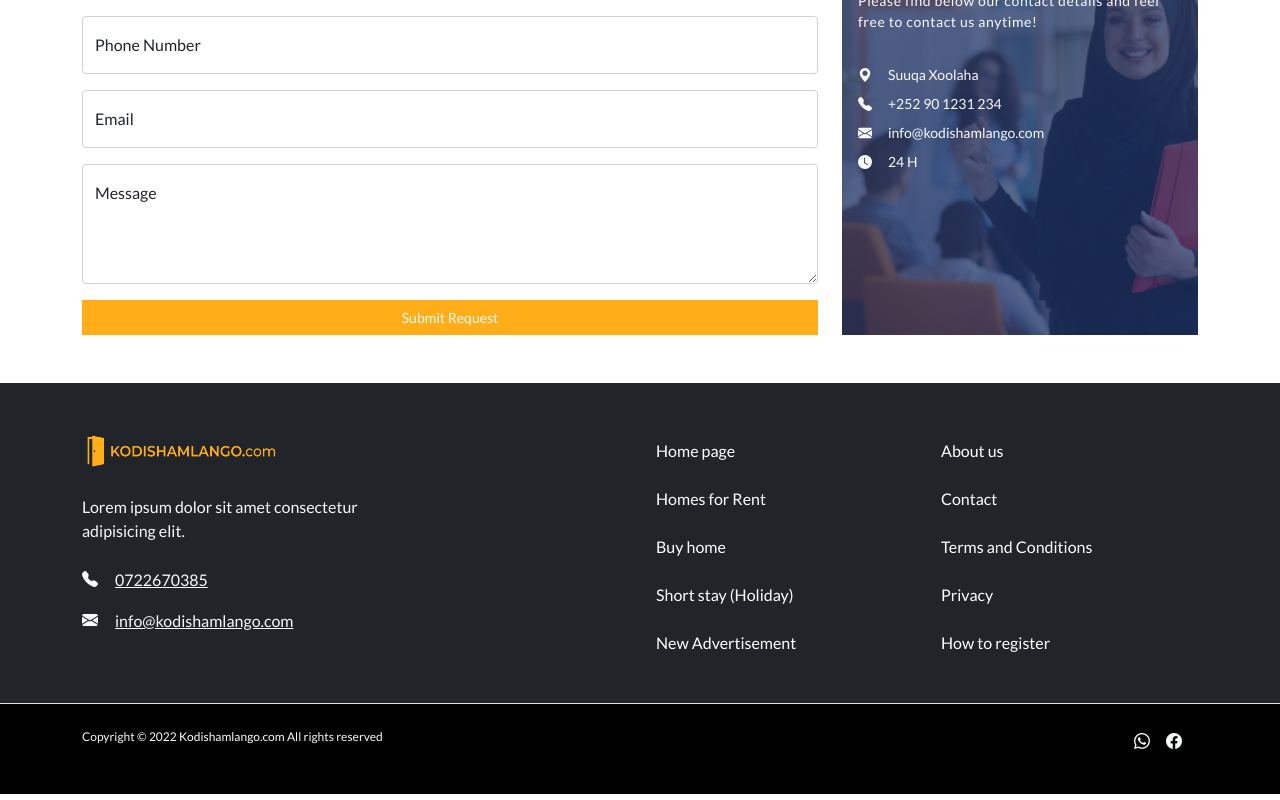
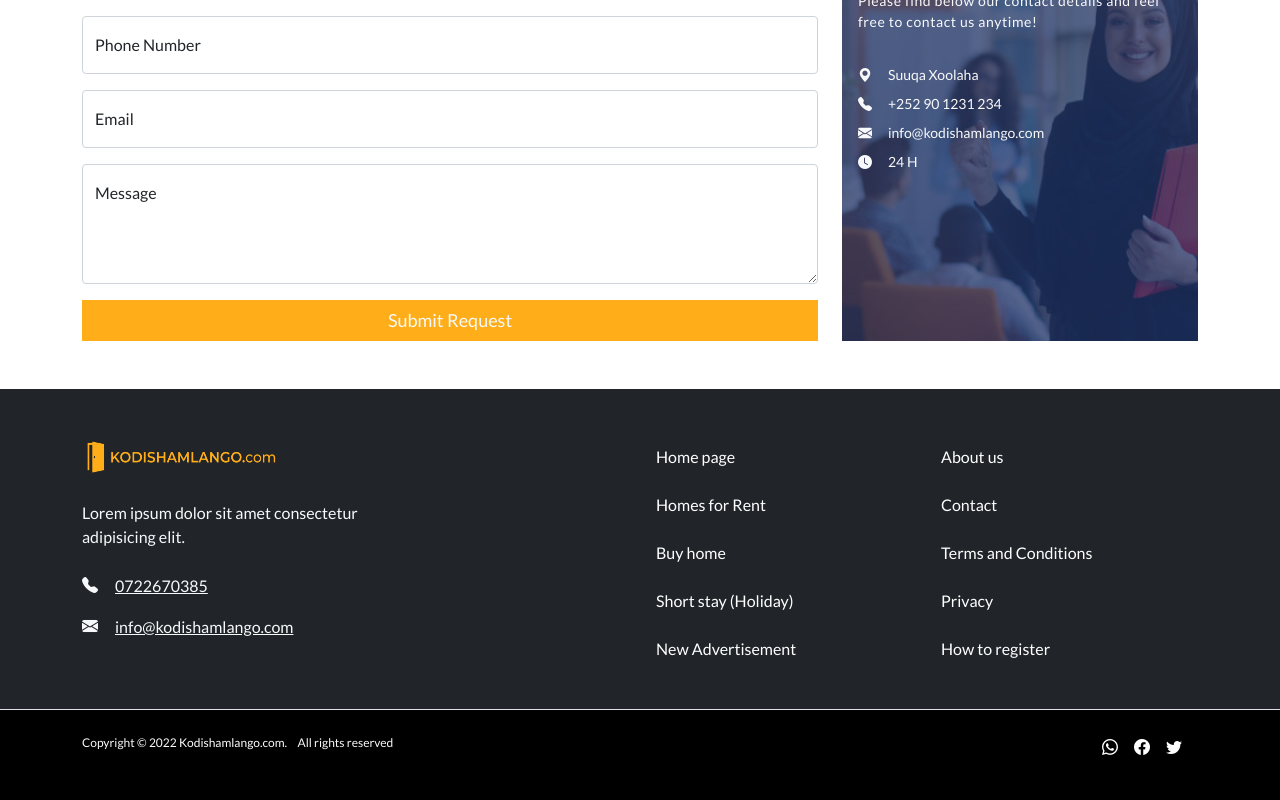
Before and after one commit to WaryaWaxbaro/kodishamlangocom, a Next.js app: page /contact in a window 1280 px wide. Shown: the part 1017-1817 px from the top of the page. Built offline with nearby package versions, Linux system fonts and the light colour scheme.

Commit message:
refactor footer styles

```diff
--- a/components/ContactRequestForm.js
+++ b/components/ContactRequestForm.js
@@ -41,7 +41,7 @@ export default function ContactRequestForm() {
           <label htmlFor="message">Message</label>
         </div>
         <div className="d-grid">
-          <button className="btn btn-primary text-light fs-14 rounded-0">
+          <button className="btn btn-primary text-light fs-18 rounded-0">
             Submit Request
           </button>
         </div>
--- a/layout/AppFooter.js
+++ b/layout/AppFooter.js
@@ -78,7 +78,10 @@ export default function AppFooter() {
               <div className="h-100 w-100 d-flex align-items-center">
                 <p className="mb-0 text-light fs-12 footer-links light-links-primary">
                   Copyright &copy; {new Date().getFullYear()}{" "}
-                  <Link href="/">Kodishamlango.com</Link> All rights reserved
+                  <Link href="/">Kodishamlango.com</Link>.{" "}
+                  <span className="d-inline-block ms-2">
+                    All rights reserved
+                  </span>
                 </p>
               </div>
             </div>
@@ -89,7 +92,7 @@ export default function AppFooter() {
                     <a
                       href="mailto: info@kodishamlango.com"
                       rel="no-referer"
-                      className="text-light light-links-primary d-inline-block text-decoration-none"
+                      className="whatsapp-icon d-inline-block text-decoration-none"
                     >
                       <i className="bi bi-whatsapp"></i>
                     </a>
@@ -98,9 +101,18 @@ export default function AppFooter() {
                     <a
                       href="mailto: info@kodishamlango.com"
                       rel="no-referer"
-                      className="text-light light-links-primary d-inline-block text-decoration-none"
+                      className="facebook-icon d-inline-block text-decoration-none"
                     >
                       <i className="bi bi-facebook"></i>
+                    </a>
+                  </li>
+                  <li className="me-3">
+                    <a
+                      href="mailto: info@kodishamlango.com"
+                      rel="no-referer"
+                      className="twitter-icon d-inline-block text-decoration-none"
+                    >
+                      <i className="bi bi-twitter"></i>
                     </a>
                   </li>
                 </ul>
--- a/scss/main.scss
+++ b/scss/main.scss
@@ -444,3 +444,30 @@
 .leaflet-popup-content {
   margin: 10px;
 }
+
+.whatsapp-icon {
+  color: #fff;
+  transition: color 0.2s ease-out;
+
+  &:hover {
+    color: #25d366;
+  }
+}
+
+.facebook-icon {
+  color: #fff;
+  transition: color 0.2s ease-out;
+
+  &:hover {
+    color: #3b5998;
+  }
+}
+
+.twitter-icon {
+  color: #fff;
+  transition: color 0.2s ease-out;
+
+  &:hover {
+    color: #1da1f2;
+  }
+}
```
